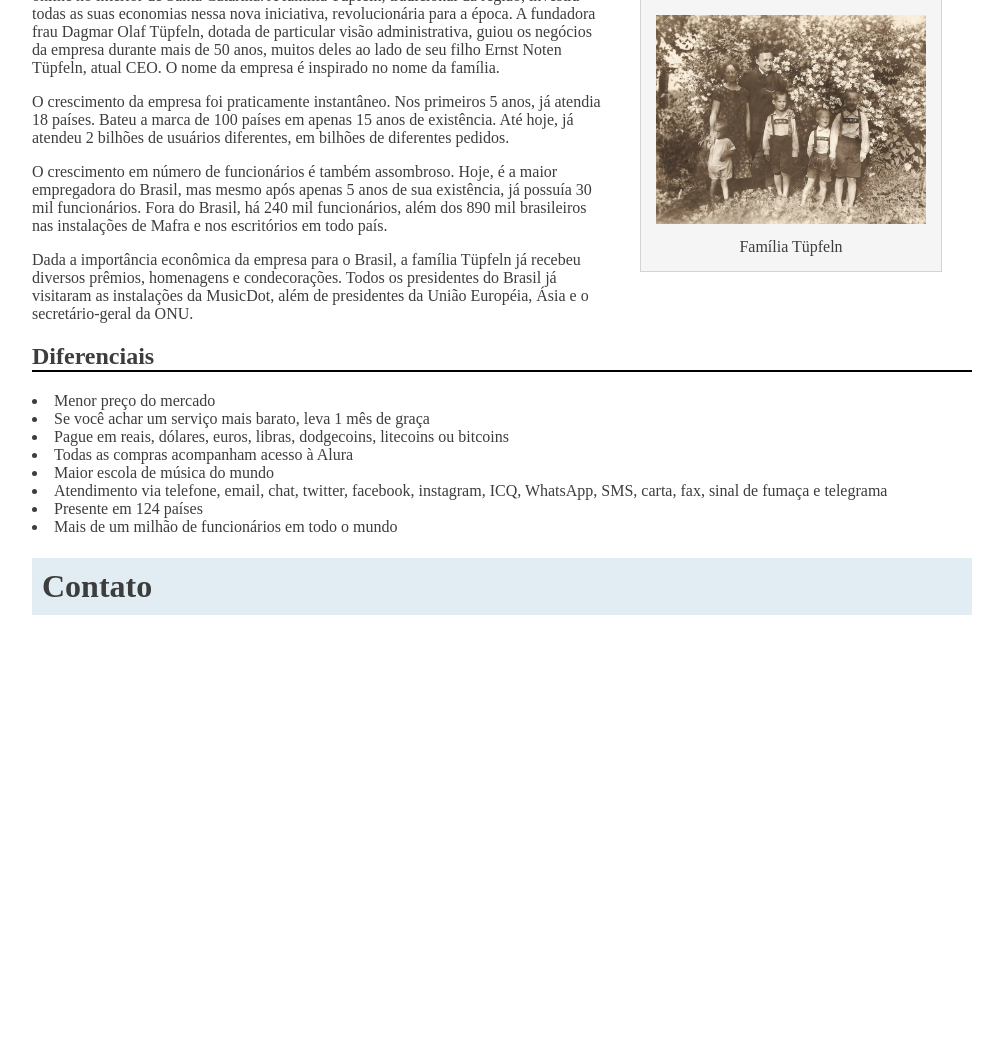
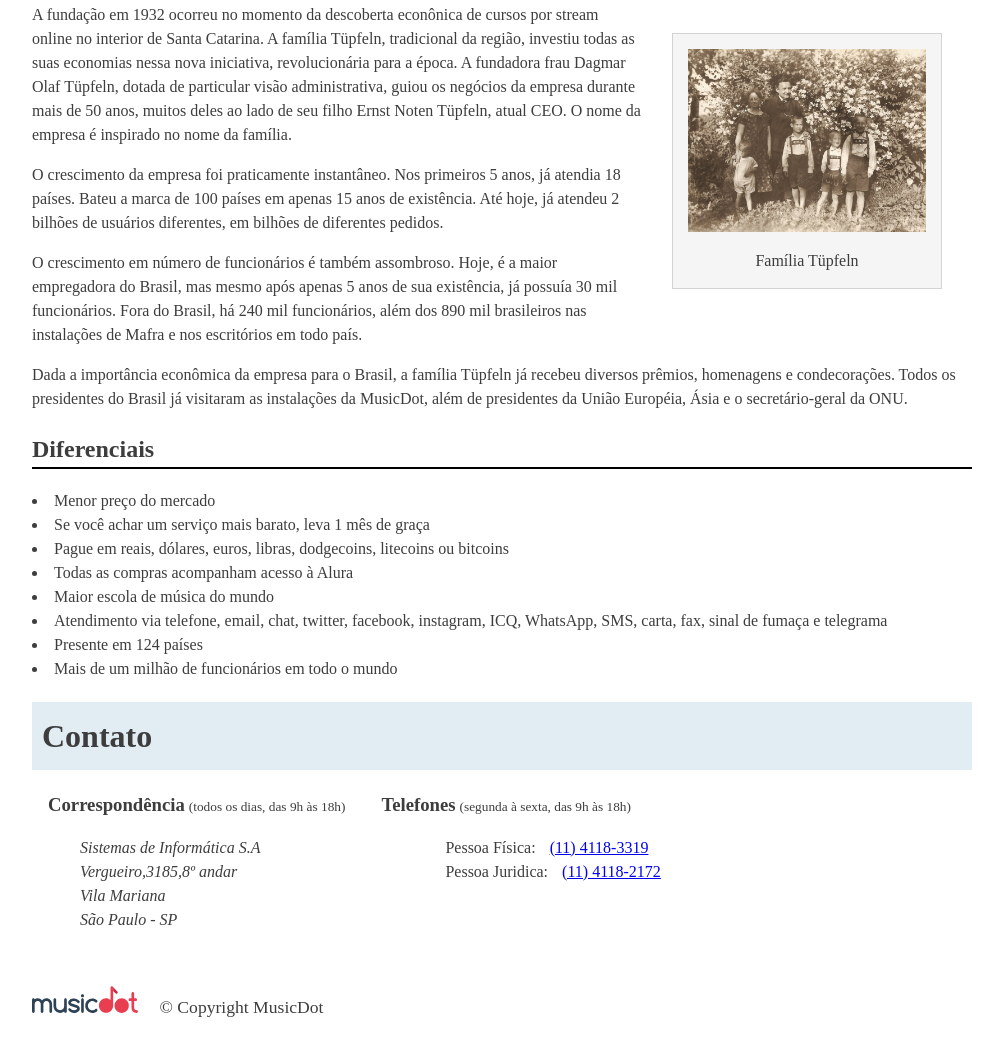
Before and after one commit to Paquy/MusicDot, a plain HTML site: page sobre.html in a window 1280 px wide. Shown: the part 863-1918 px from the top of the page, without its empty margins (138-1141 px from the left). Before the commit the page ends 1499 px from the top, so only its background shows below. Drawn offline with Linux system fonts and the light colour scheme.

Commit message:
Adjust in responsive desing

```diff
--- a/css/sobre.css
+++ b/css/sobre.css
@@ -1,23 +1,30 @@
 body {
-    width: 940px;
+    width: 80%;
+    max-width: 940px;
     margin-left: auto;
     margin-right: auto;
 
+    font-size: 16px;
+    line-height: 1.5;
     font-family: 'Times New Roman', Times, serif;
     color: #3D3D3D;
 }
 
-h1 {
+.titulo {
     padding: 10px;
+
+    font-size: 32px;
 
     background-color: #E1EDF2;
 }
 
-h2{
+.subtitulo{
     border-bottom: 2px black solid;
 }
 
 figure {
+    max-width: 100%;
+    box-sizing: border-box;
     margin: 30px;
     padding: 15px;
 
@@ -45,3 +52,92 @@ figcaption {
 figure img {
     width: 100%;
 }
+
+.contato__subtitulo {
+    display: inline;
+}
+
+.contato__secao {
+    display: inline-block;
+    vertical-align: top;
+    margin-left: 16px;
+}
+
+.contato__secao--telefone {
+    margin-left: 32px;
+}
+
+.contato__info {
+    margin: 16px 0 24px;
+    padding-left: 32px;
+}
+
+.contato__info-titulo,
+.contato__info-descricao {
+    display: inline;
+}
+
+.contato__info-descricao{
+    margin-left: 10px;
+}
+
+.rodape {
+    padding: 1.75em 0;
+
+    font-size: 1.1rem;
+}
+
+.rodape__logo {
+    width: 6em;
+}
+
+.rodape_copyright {
+    display: inline;
+    margin-left: 1em;
+}
+
+@media (max-width: 850px) {
+    .contato__secao {
+        display: block;
+        margin-left: 1em;
+    }
+}
+
+@media (max-width: 622px) {
+    .foto-familia {
+        float: none;
+        margin: 0 auto;
+    }
+}
+
+@media (max-width: 446px) {
+    .contato__subtitulo {
+        display: block;
+        margin-bottom: 0;
+    }
+
+
+    .contato__info {
+        padding-left: 1px;
+
+        font-size: .92em;
+
+        border-left: 2px solid lightgray;
+    }
+
+    .rodape {
+        font-size: .92em;
+    }
+
+    .contato__info-titulo,
+    .contato__info-descricao {
+        display: inline-block;
+    }
+}
+
+@media (max-widht: 342px) {
+    .contato__info-descricao {
+        display: block;
+        margin-left: 1em;
+    }
+}
--- a/sobre.html
+++ b/sobre.html
@@ -3,6 +3,7 @@
 <html lang="pt-BR"> <!--Mãe-->
     <head> <!--Irmão-->
         <meta charset="utf-8">
+        <meta name="viewport" content="width=device-width">
         <title> MusicDots | Sobre a empresa </title> <!--Titulo da página-->
         <link href="img/favicon.ico" rel="icon">
         <link rel="stylesheet" href="css/sobre.css">
@@ -11,7 +12,7 @@
     <body>
         <img src="img/logo.svg" alt="MusicDot">
 
-        <h1> Sobre a empresa </h1> <!--Titulo-->
+        <h1 class="titulo"> Sobre a empresa </h1> <!--Titulo-->
 
         <p> <!--Paragráfo-->
             A MusicDot é a maior escola online de música em todo o mundo.
@@ -41,10 +42,11 @@
             </a> e <a href="#diferenciais"> nossos diferenciais </a>.
         </p> <!--Paragráfo-->
 
-        <h2 id="historia"> História </h2> <!--Subtitulo-->
+        <h2 id="historia" class="subtitulo"> História </h2> <!--Subtitulo-->
 
         <figure class="foto-familia"> <!--Figura-->
-            <img src="img/familia-tupfeln.jpg" id="foto-familia" alt="Foto da família tüpfeln">
+            <img src="img/familia-tupfeln.jpg" id="foto-familia"
+                alt="Foto da família tüpfeln">
             <figcaption>Família Tüpfeln</figcaption> <!--Legenda da imagem-->
         </figure> <!--Figura-->
 
@@ -99,7 +101,7 @@
             secretário-geral da ONU.
         </p> <!--Paragráfo-->
 
-        <h2 id="diferenciais">Diferenciais</h2>
+        <h2 id="diferenciais" class="subtitulo">Diferenciais</h2>
 
         <li>Menor preço do mercado</li>
         <li>Se você achar um serviço mais barato, leva 1 mês de graça</li>
@@ -112,7 +114,46 @@
         <li>Presente em 124 países</li>
         <li>Mais de um milhão de funcionários em todo o mundo</li>
 
-        <h1>Contato</h1>
+        <h1 class="titulo">Contato</h1>
+
+        <div class="contato__secao">
+            <h3 class="contato__subtitulo">Correspondência</h3>
+            <small>(todos os dias, das 9h às 18h)</small>
+
+            <address class="contato__info">
+                Sistemas de Informática S.A
+                <br>
+                Vergueiro,3185,8º andar
+                <br>
+                Vila Mariana
+                <br>
+                São Paulo - SP
+            </address>
+        </div>
+
+        <div class="contato__secao contato__secao--telefone">
+            <h3 class="contato__subtitulo">Telefones</h3>
+            <small>(segunda à sexta, das 9h às 18h)</small>
+
+            <dl class="contato__info">
+                <div class="contato__secao--telefone">
+                    <dt class="contato__info-titulo">Pessoa Física: </dt>
+                    <dd class="contato__info-descricao"><a href="index.html">(11)
+                            4118-3319</a></dd>
+                </div>
+
+                <div class="contato__secao--telefone">
+                    <dt class="contato__info-titulo">Pessoa Juridica: </dt>
+                    <dd class="contato__info-descricao"><a href="index.html">(11)
+                            4118-2172</a></dd>
+                </div>
+            </dl>
+        </div>
+
+        <footer class="rodape">
+            <img src="img/logo.svg" alt="Logo da musicdot" class="rodape__logo">
+            <p class="rodape_copyright">&copy; Copyright MusicDot </p>
+        </footer>
 
     </body> <!--Irmã-->
 </html><!--Mãe-->
```
